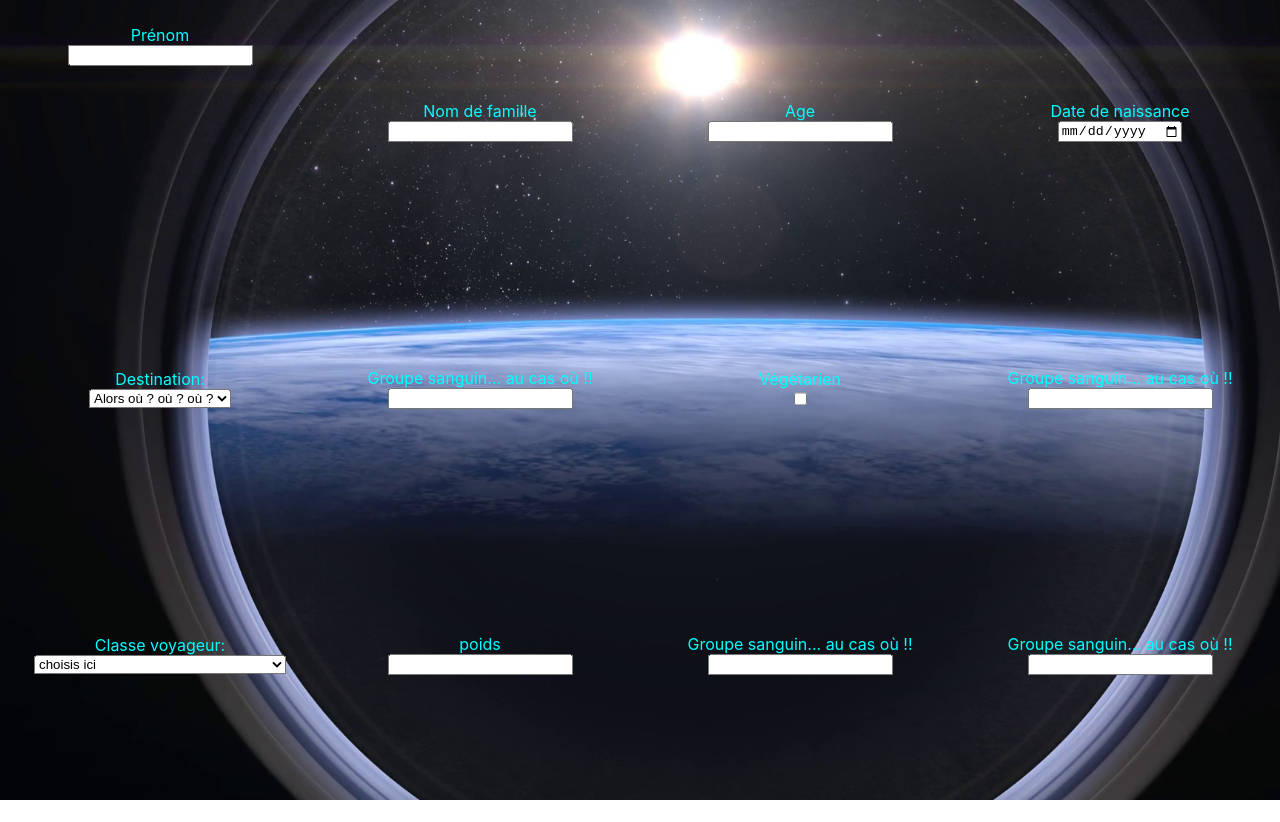
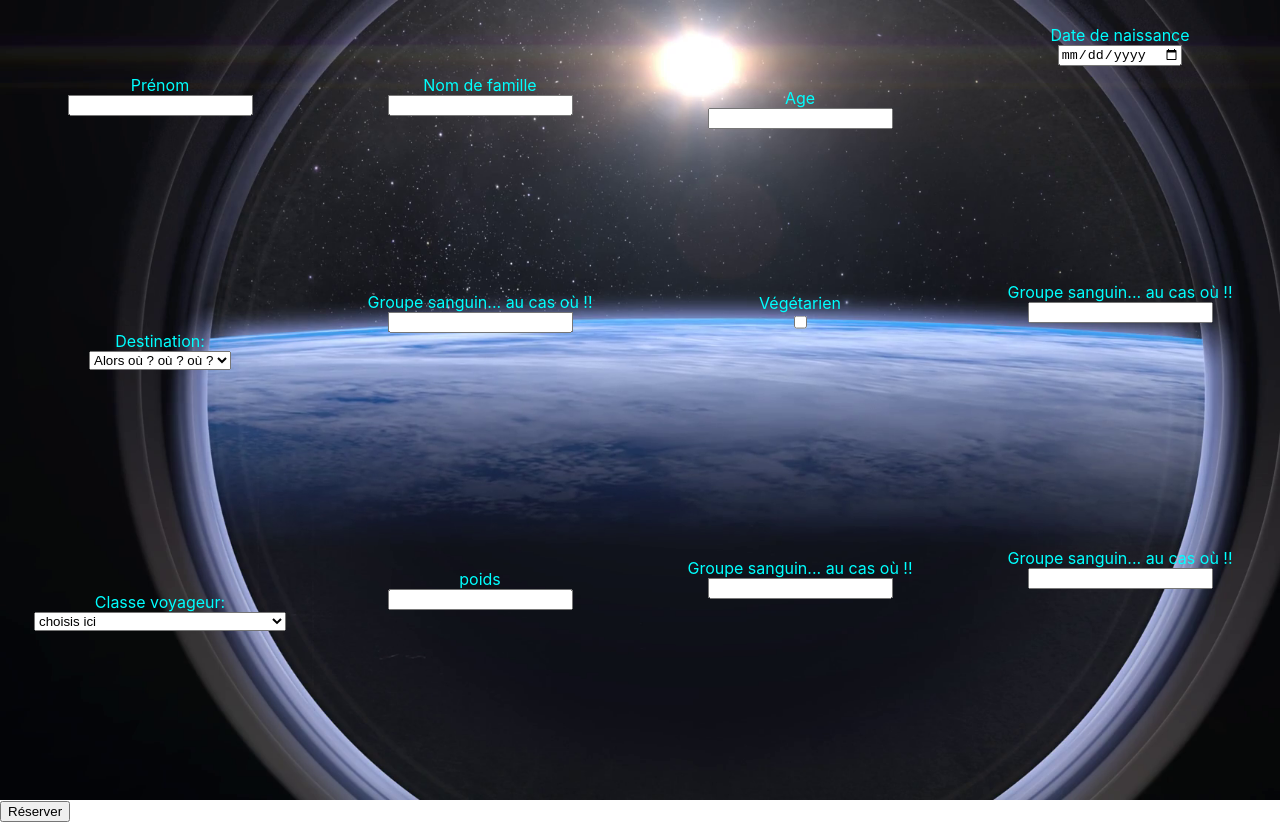
Before and after one commit to ChloeGimenes/Hackathon2-Front, a React (Create React App) app: page /Form in a window 1280 px wide. Before the commit the page ends 800 px from the top, so only its background shows below. Built offline with nearby package versions, Linux system fonts and the light colour scheme.

Commit message:
animations verticales pour les input

```diff
--- a/src/pages/Form.jsx
+++ b/src/pages/Form.jsx
@@ -12,22 +12,22 @@ export default class Form extends Component {
             <input type='text' id='firstname'></input>
           </div>
 
-          <div className='div 2'>
+          <div className='div deux'>
             <label for='lastname'>Nom de famille</label>
             <input type='text' id='lastname'></input>
           </div>
 
-          <div className='div 3'>
+          <div className='div trois'>
             <label for='age'>Age</label>
             <input type='number' id='age'></input>
           </div>
 
-          <div className='div 4'>
+          <div className='div quatre'>
             <label for='birthdate'>Date de naissance</label>
             <input type='date' id='birthdate'></input>
           </div>
 
-          <div className='div 5'>
+          <div className='div cinq'>
             <label for='destination-select'>Destination:</label>
             <select name='destination' id='destination-select'>
               <option value=''>Alors où ? où ? où ?</option>
@@ -40,22 +40,22 @@ export default class Form extends Component {
             </select>
           </div>
 
-          <div className='div 6'>
+          <div className='div six'>
             <label for='groupeSanguin'>Groupe sanguin... au cas où !!</label>
             <input type='text' id='groupeSanguin'></input>
           </div>
 
-          <div className='div 7'>
+          <div className='div sept'>
             <label for='vegetarien'>Végétarien</label>
             <input type='checkbox' id='vegetarien'></input>
           </div>
 
-          <div className='div 8'>
+          <div className='div huit'>
             <label for=''>Groupe sanguin... au cas où !!</label>
             <input type='text' id=''></input>
           </div>
 
-          <div className='div 9'>
+          <div className='div neuf'>
             <label for='classe-select'>Classe voyageur:</label>
             <select name='classe' id='classe-select'>
               <option value=''>choisis ici</option>
@@ -67,21 +67,22 @@ export default class Form extends Component {
             </select>
           </div>
 
-          <div className='div 10'>
+          <div className='div dix'>
             <label for='poids'>poids</label>
             <input type='text' id='poids'></input>
           </div>
 
-          <div className='div 11'>
+          <div className='div onze'>
             <label for='groupeSanguin'>Groupe sanguin... au cas où !!</label>
             <input type='text' id='groupeSanguin'></input>
           </div>
 
-          <div className='div 12'>
+          <div className='div douze'>
             <label for='groupeSanguin'>Groupe sanguin... au cas où !!</label>
             <input type='text' id='groupeSanguin'></input>
           </div>
         </form>
+        <button>Réserver</button>
       </div>
     );
   }
--- a/src/styles/Form.css
+++ b/src/styles/Form.css
@@ -27,7 +27,51 @@
   animation: float1 3s ease-in-out infinite;
 }
 
-@keyframes float {
+.deux {
+  animation: float2 15s ease-in-out infinite;
+}
+
+.trois {
+  animation: float3 4s ease-in-out infinite;
+}
+
+.quatre {
+  animation: float4 3s ease-in-out infinite;
+}
+
+.cinq {
+  animation: float5 2s ease-in-out infinite;
+}
+
+.six {
+  animation: float6 3s ease-in-out infinite;
+}
+
+.sept {
+  animation: float7 3s ease-in-out infinite;
+}
+
+.huit {
+  animation: float8 7s ease-in-out infinite;
+}
+
+.neuf {
+  animation: float9 9s ease-in-out infinite;
+}
+
+.dix {
+  animation: float9 6s ease-in-out infinite;
+}
+
+.onze {
+  animation: float9 3s ease-in-out infinite;
+}
+
+.douze {
+  animation: float9 7s ease-in-out infinite;
+}
+
+@keyframes float1 {
   0% {
     transform: translatey(0px);
   }
@@ -38,7 +82,7 @@
     transform: translatey(0px);
   }
 }
-@keyframes float1 {
+@keyframes float2 {
   0% {
     transform: translatey(0px);
   }
@@ -52,3 +96,152 @@
     transform: translatey(0px);
   }
 }
+@keyframes float3 {
+  0% {
+    transform: translatey(0px);
+  }
+  50% {
+    transform: translatey(-50px);
+  }
+  75% {
+    transform: translatey(-100px);
+  }
+  100% {
+    transform: translatey(0px);
+  }
+}
+
+@keyframes float4 {
+  0% {
+    transform: translatey(0px);
+  }
+  50% {
+    transform: translatey(-50px);
+  }
+  75% {
+    transform: translatey(-100px);
+  }
+  100% {
+    transform: translatey(0px);
+  }
+}
+
+@keyframes float5 {
+  0% {
+    transform: translatey(0px);
+  }
+  50% {
+    transform: translatey(-50px);
+  }
+  75% {
+    transform: translatey(-100px);
+  }
+  100% {
+    transform: translatey(0px);
+  }
+}
+
+@keyframes float6 {
+  0% {
+    transform: translatey(0px);
+  }
+  50% {
+    transform: translatey(-50px);
+  }
+  75% {
+    transform: translatey(-100px);
+  }
+  100% {
+    transform: translatey(0px);
+  }
+}
+
+@keyframes float7 {
+  0% {
+    transform: translatey(0px);
+  }
+  50% {
+    transform: translatey(-50px);
+  }
+  75% {
+    transform: translatey(-100px);
+  }
+  100% {
+    transform: translatey(0px);
+  }
+}
+
+@keyframes float8 {
+  0% {
+    transform: translatey(0px);
+  }
+  50% {
+    transform: translatey(-50px);
+  }
+  75% {
+    transform: translatey(-100px);
+  }
+  100% {
+    transform: translatey(0px);
+  }
+}
+
+@keyframes float9 {
+  0% {
+    transform: translatey(0px);
+  }
+  50% {
+    transform: translatey(-50px);
+  }
+  75% {
+    transform: translatey(-100px);
+  }
+  100% {
+    transform: translatey(0px);
+  }
+}
+
+@keyframes float10 {
+  0% {
+    transform: translatey(0px);
+  }
+  50% {
+    transform: translatey(-50px);
+  }
+  75% {
+    transform: translatey(-100px);
+  }
+  100% {
+    transform: translatey(0px);
+  }
+}
+
+@keyframes float11 {
+  0% {
+    transform: translatey(0px);
+  }
+  50% {
+    transform: translatey(-50px);
+  }
+  75% {
+    transform: translatey(-100px);
+  }
+  100% {
+    transform: translatey(0px);
+  }
+}
+
+@keyframes float12 {
+  0% {
+    transform: translatey(0px);
+  }
+  50% {
+    transform: translatey(-50px);
+  }
+  75% {
+    transform: translatey(-100px);
+  }
+  100% {
+    transform: translatey(0px);
+  }
+}
```
